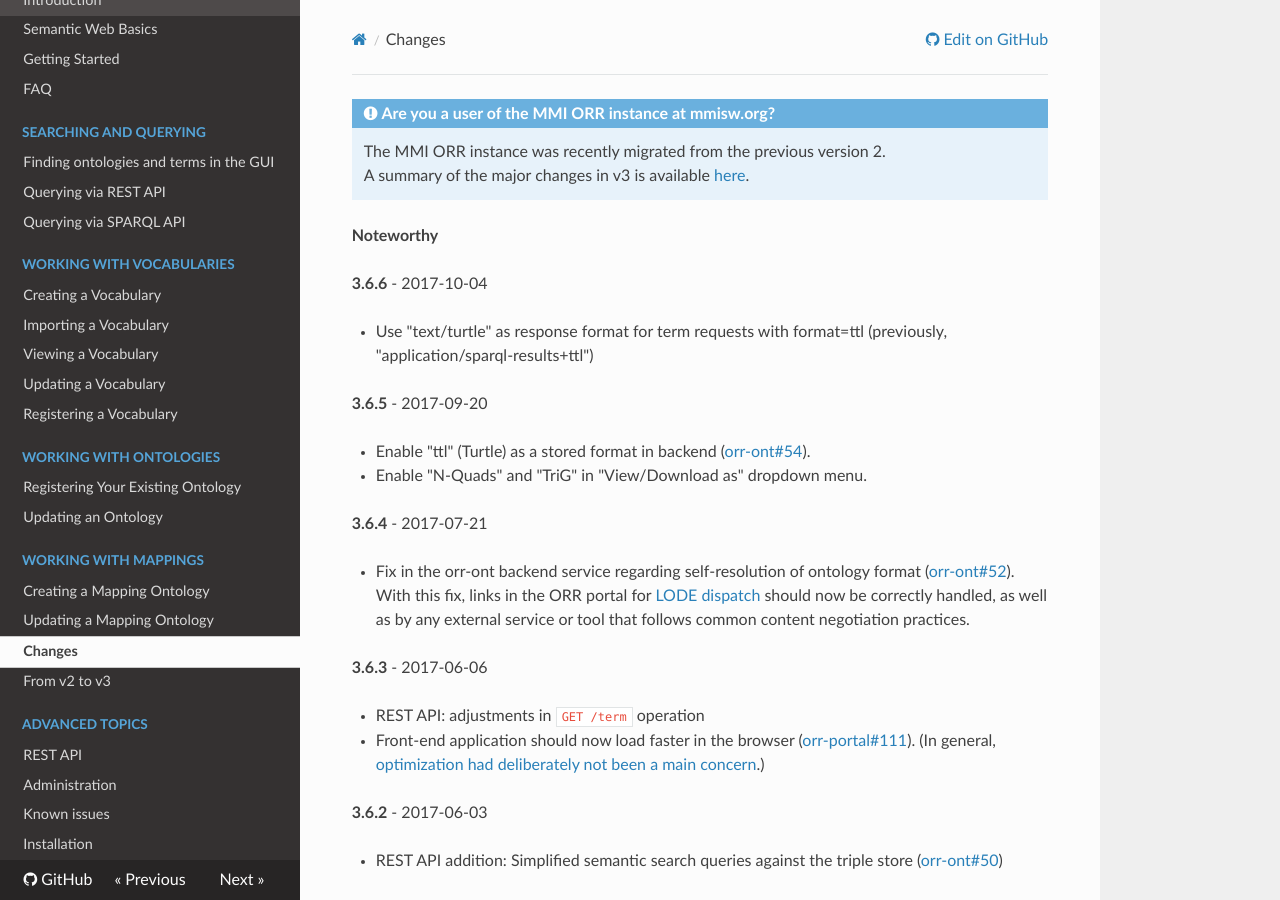
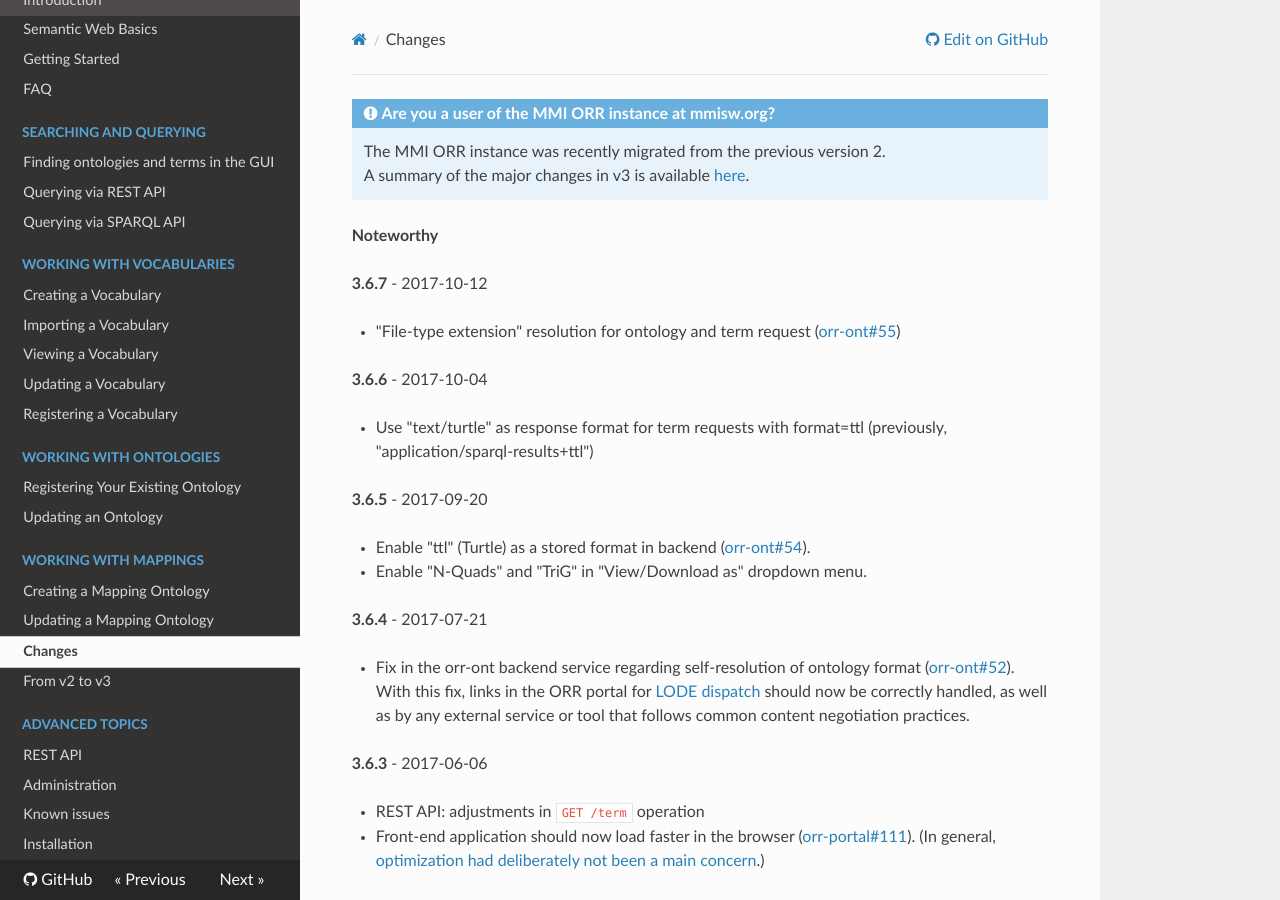
Before and after one commit to mmisw/mmiorr-docs, an MkDocs documentation site: the page built from docs/changes.md, in a window 1280 px wide and 900 px high. Built offline with MkDocs 1.6.1, drawn with Linux system fonts in a browser that asks for light colours; nearby versions of some CDN libraries; old or Windows-style settings are respelled for this version of MkDocs.

Commit message:
3.6.7 (file-type extension resolution)

```diff
--- a/docs/changes.md
+++ b/docs/changes.md
@@ -3,6 +3,11 @@
     A summary of the major changes in v3 is available [here](/from2to3).
 
 **Noteworthy**
+
+**3.6.7** - 2017-10-12
+
+- "File-type extension" resolution for ontology and term request
+  ([orr-ont#55](https://github.com/mmisw/orr-ont/issues/55))
 
 **3.6.6** - 2017-10-04
 
```
